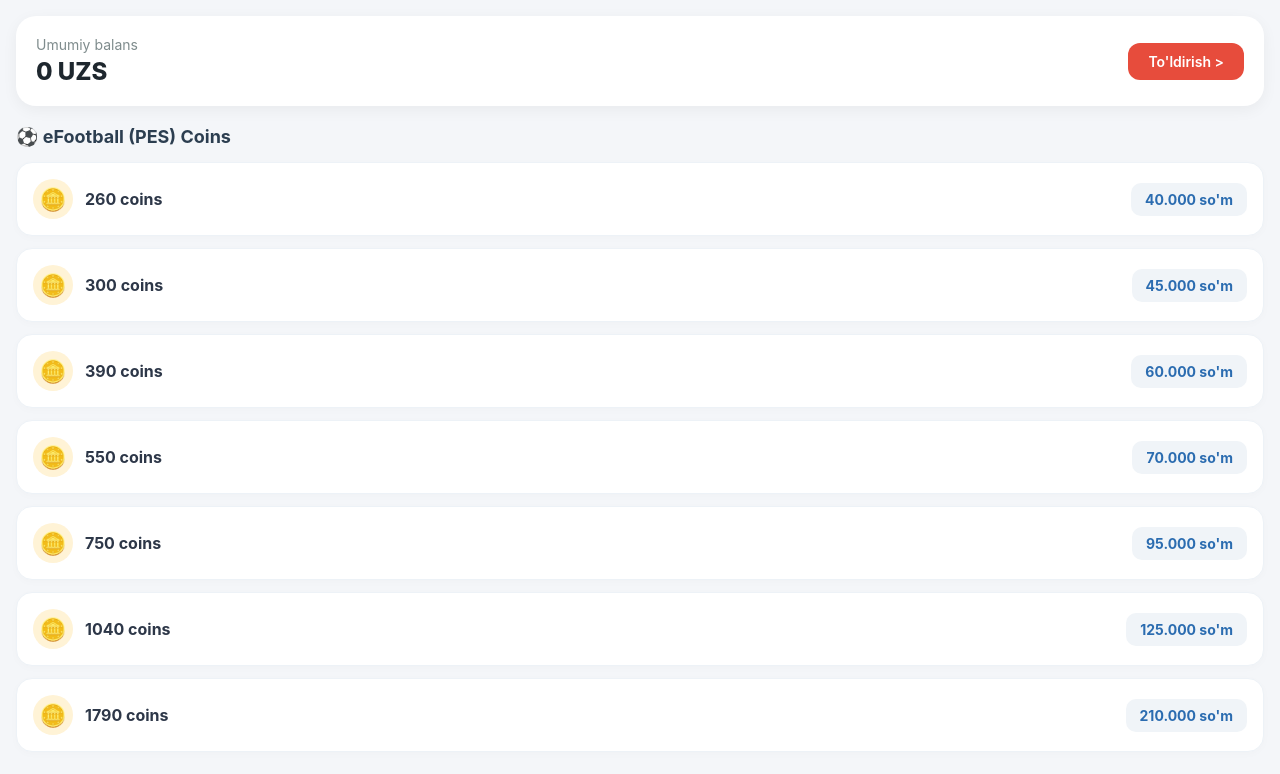
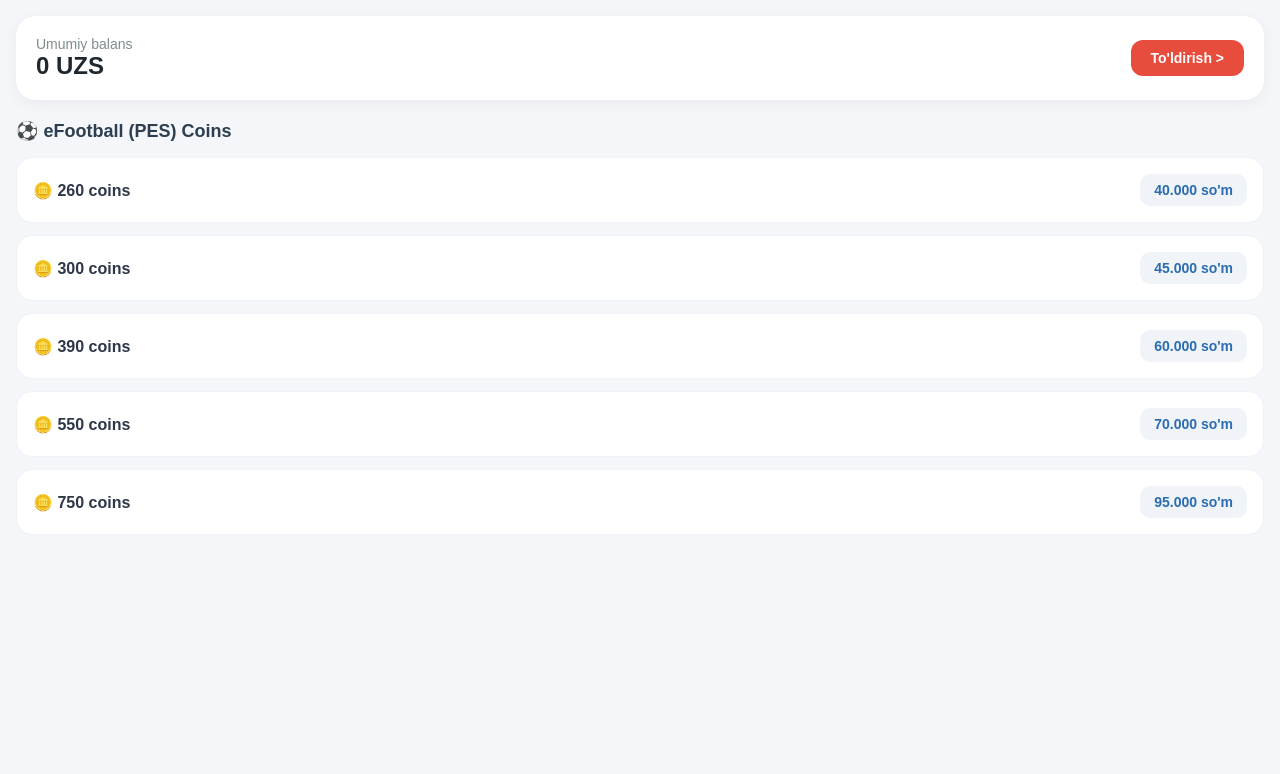
Before and after one commit to asilbekkovmiddinov-svg/Football-store, a plain HTML site: page index.html in a window 1280 px wide. Drawn offline with Linux system fonts and the light colour scheme; a script that the page names is missing.

Commit message:
Update index.html

```diff
--- a/index.html
+++ b/index.html
@@ -3,165 +3,67 @@
 <head>
     <meta charset="UTF-8">
     <meta name="viewport" content="width=device-width, initial-scale=1.0, maximum-scale=1.0, user-scalable=no">
-    <title>Football_EASPORTS Store</title>
+    <title>Football Store</title>
     <script src="https://telegram.org"></script>
     <style>
-        * {
-            margin: 0;
-            padding: 0;
-            box-sizing: border-box;
-            font-family: -apple-system, BlinkMacSystemFont, 'Segoe UI', Roboto, Helvetica, Arial, sans-serif;
-            -webkit-user-select: none;
-        }
-        body {
-            background-color: #f4f6f9;
-            color: #2c3e50;
-            padding: 16px;
-        }
-        .profile-card {
-            background: white;
-            border-radius: 20px;
-            padding: 20px;
-            box-shadow: 0 4px 15px rgba(0,0,0,0.05);
-            margin-bottom: 20px;
-            display: flex;
-            justify-content: space-between;
-            align-items: center;
-        }
-        .balance-info p {
-            font-size: 14px;
-            color: #7f8c8d;
-            margin-bottom: 4px;
-        }
-        .balance-amount {
-            font-size: 24px;
-            font-weight: 800;
-            color: #1e272e;
-        }
-        .deposit-btn {
-            background-color: #e74c3c;
-            color: white;
-            border: none;
-            padding: 10px 20px;
-            border-radius: 12px;
-            font-weight: 600;
-            font-size: 14px;
-            cursor: pointer;
-        }
-        .section-title {
-            font-size: 18px;
-            font-weight: 700;
-            margin-bottom: 15px;
-            display: flex;
-            align-items: center;
-            gap: 8px;
-        }
-        .items-grid {
-            display: flex;
-            flex-direction: column;
-            gap: 12px;
-        }
-        .coin-item {
-            background: white;
-            border-radius: 16px;
-            padding: 16px;
-            display: flex;
-            justify-content: space-between;
-            align-items: center;
-            box-shadow: 0 2px 8px rgba(0,0,0,0.02);
-            border: 1px solid #edf2f7;
-        }
-        .coin-detail {
-            display: flex;
-            align-items: center;
-            gap: 12px;
-        }
-        .coin-icon {
-            font-size: 22px;
-            background: #fff3d6;
-            width: 40px;
-            height: 40px;
-            display: flex;
-            align-items: center;
-            justify-content: center;
-            border-radius: 50%;
-        }
-        .coin-count {
-            font-size: 16px;
-            font-weight: 700;
-            color: #2d3748;
-        }
-        .coin-price {
-            background: #f0f4f8;
-            color: #2b6cb0;
-            padding: 8px 14px;
-            border-radius: 10px;
-            font-weight: 700;
-            font-size: 14px;
-            border: none;
-            cursor: pointer;
-        }
+        * { margin: 0; padding: 0; box-sizing: border-box; font-family: sans-serif; -webkit-user-select: none; }
+        body { background-color: #f4f6f9; color: #2c3e50; padding: 16px; }
+        .profile-card { background: white; border-radius: 20px; padding: 20px; box-shadow: 0 4px 15px rgba(0,0,0,0.05); margin-bottom: 20px; display: flex; justify-content: space-between; align-items: center; }
+        .balance-amount { font-size: 24px; font-weight: 800; color: #1e272e; }
+        .deposit-btn { background-color: #e74c3c; color: white; border: none; padding: 10px 20px; border-radius: 12px; font-weight: 600; font-size: 14px; cursor: pointer; }
+        .section-title { font-size: 18px; font-weight: 700; margin-bottom: 15px; }
+        .items-grid { display: flex; flex-direction: column; gap: 12px; }
+        .coin-item { background: white; border-radius: 16px; padding: 16px; display: flex; justify-content: space-between; align-items: center; border: 1px solid #edf2f7; }
+        .coin-count { font-size: 16px; font-weight: 700; color: #2d3748; }
+        .coin-price { background: #f0f4f8; color: #2b6cb0; padding: 8px 14px; border-radius: 10px; font-weight: 700; font-size: 14px; border: none; cursor: pointer; }
     </style>
 </head>
 <body>
 
     <div class="profile-card">
-        <div class="balance-info">
-            <p>Umumiy balans</p>
+        <div>
+            <p style="font-size: 14px; color: #7f8c8d;">Umumiy balans</p>
             <div class="balance-amount">0 UZS</div>
         </div>
-        <button class="deposit-btn" onclick="depositMoney()">To'ldirish ></button>
+        <button class="deposit-btn" onclick="sendData('deposit', 'Balans', '0')">To'ldirish ></button>
     </div>
 
     <div class="section-title">⚽️ eFootball (PES) Coins</div>
 
     <div class="items-grid">
         <div class="coin-item">
-            <div class="coin-detail"><div class="coin-icon">🪙</div><div class="coin-count">260 coins</div></div>
-            <button class="coin-price" onclick="buyItem('260 coins', '40.000 so\'m')">40.000 so'm</button>
+            <span class="coin-count">🪙 260 coins</span>
+            <button class="coin-price" onclick="sendData('buy', '260 coins', '40.000 so\'m')">40.000 so'm</button>
         </div>
         <div class="coin-item">
-            <div class="coin-detail"><div class="coin-icon">🪙</div><div class="coin-count">300 coins</div></div>
-            <button class="coin-price" onclick="buyItem('300 coins', '45.000 so\'m')">45.000 so'm</button>
+            <span class="coin-count">🪙 300 coins</span>
+            <button class="coin-price" onclick="sendData('buy', '300 coins', '45.000 so\'m')">45.000 so'm</button>
         </div>
         <div class="coin-item">
-            <div class="coin-detail"><div class="coin-icon">🪙</div><div class="coin-count">390 coins</div></div>
-            <button class="coin-price" onclick="buyItem('390 coins', '60.000 so\'m')">60.000 so'm</button>
+            <span class="coin-count">🪙 390 coins</span>
+            <button class="coin-price" onclick="sendData('buy', '390 coins', '60.000 so\'m')">60.000 so'm</button>
         </div>
         <div class="coin-item">
-            <div class="coin-detail"><div class="coin-icon">🪙</div><div class="coin-count">550 coins</div></div>
-            <button class="coin-price" onclick="buyItem('550 coins', '70.000 so\'m')">70.000 so'm</button>
+            <span class="coin-count">🪙 550 coins</span>
+            <button class="coin-price" onclick="sendData('buy', '550 coins', '70.000 so\'m')">70.000 so'm</button>
         </div>
         <div class="coin-item">
-            <div class="coin-detail"><div class="coin-icon">🪙</div><div class="coin-count">750 coins</div></div>
-            <button class="coin-price" onclick="buyItem('750 coins', '95.000 so\'m')">95.000 so'm</button>
-        </div>
-        <div class="coin-item">
-            <div class="coin-detail"><div class="coin-icon">🪙</div><div class="coin-count">1040 coins</div></div>
-            <button class="coin-price" onclick="buyItem('1040 coins', '125.000 so\'m')">125.000 so'm</button>
-        </div>
-        <div class="coin-item">
-            <div class="coin-detail"><div class="coin-icon">🪙</div><div class="coin-count">1790 coins</div></div>
-            <button class="coin-price" onclick="buyItem('1790 coins', '210.000 so\'m')">210.000 so'm</button>
+            <span class="coin-count">🪙 750 coins</span>
+            <button class="coin-price" onclick="sendData('buy', '750 coins', '95.000 so\'m')">95.000 so'm</button>
         </div>
     </div>
 
     <script>
+        // Telegram Web App bilan bog'lanish
         const tg = window.Telegram.WebApp;
+        tg.ready();
         tg.expand();
 
-        function buyItem(name, price) {
-            tg.showConfirm(`Siz haqiqatdan ham ${name} paketini ${price}ga sotib olmoqchimisiz?`, (confirmed) => {
-                if (confirmed) {
-                    tg.sendData(JSON.stringify({action: "buy", item: name, price: price}));
-                    tg.close();
-                }
-            });
-        }
-
-        function depositMoney() {
-            tg.sendData(JSON.stringify({action: "deposit"}));
-            tg.close();
+        function sendData(action, item, price) {
+            // Botga ma'lumotni matn ko'rinishida yuborish
+            const messageObj = { "action": action, "item": item, "price": price };
+            tg.sendData(JSON.stringify(messageObj));
+            tg.close(); // Do'kon oynasini yopish
         }
     </script>
 </body>
```
